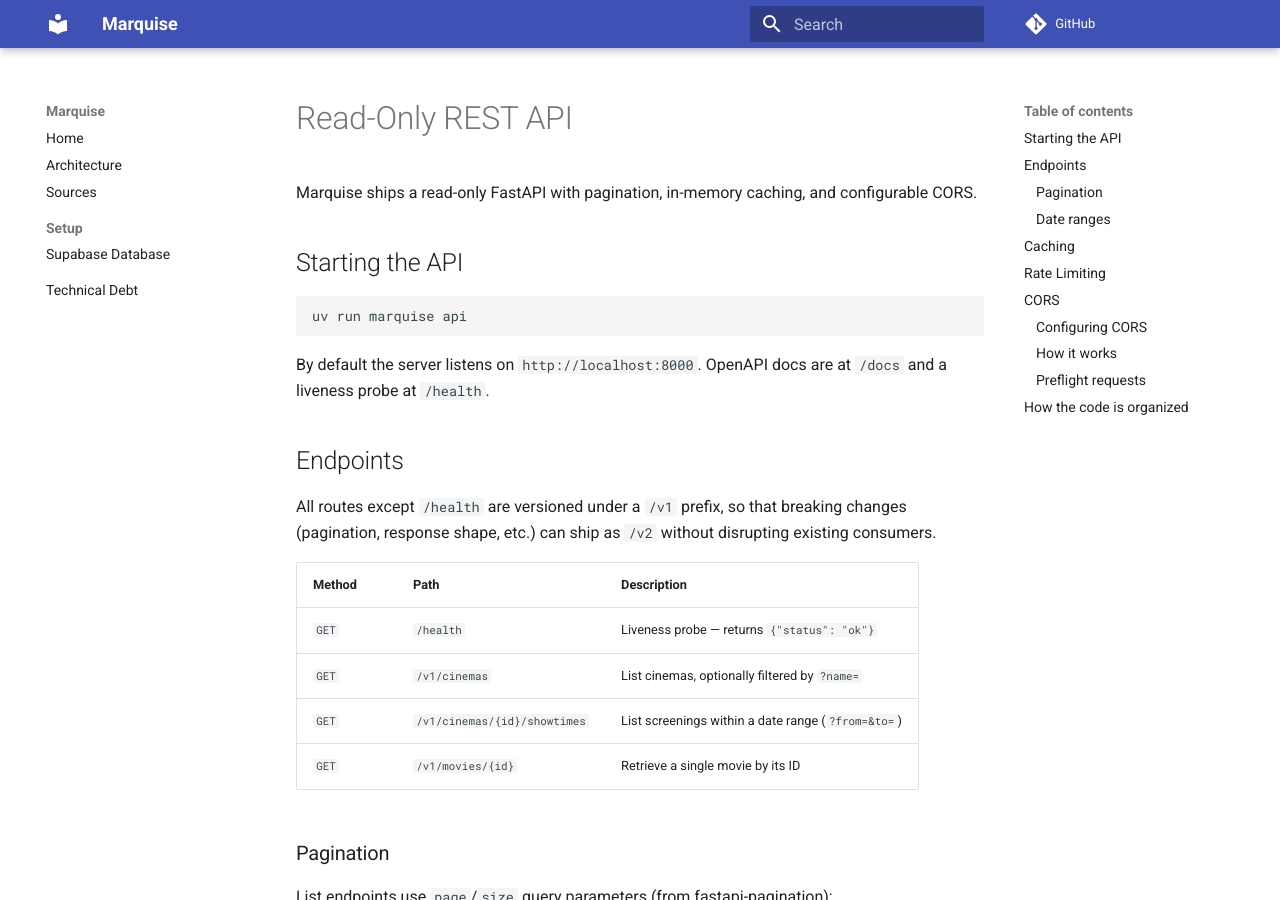
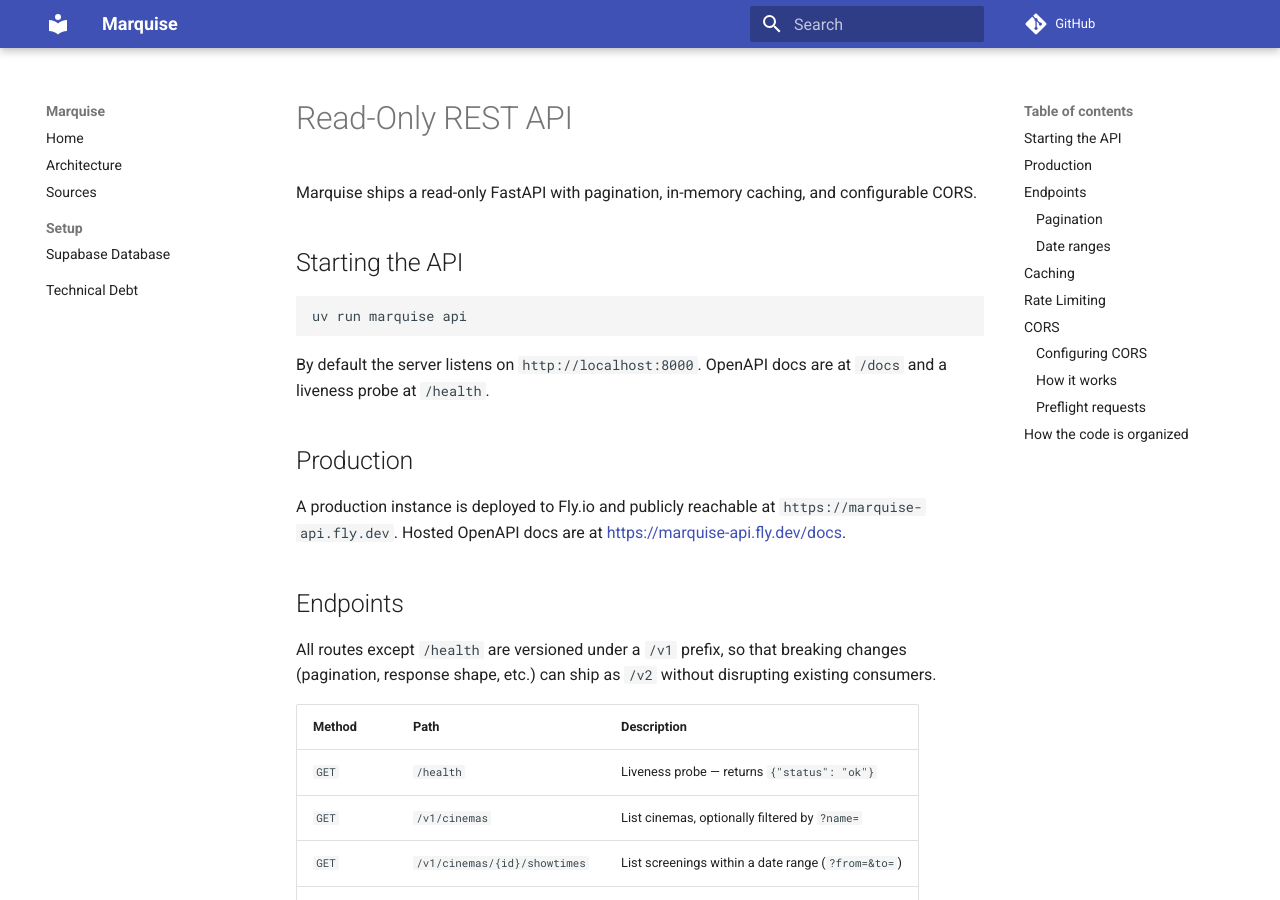
Before and after one commit to ArnaudJalbert/marquise, an MkDocs documentation site: the page built from docs/api.md, in a window 1280 px wide and 900 px high. Built offline with MkDocs 1.6.1 and Material for MkDocs 9.7.7, drawn with Linux system fonts in a browser that asks for light colours; comment, search, counter and statistics services are not loaded.

Commit message:
docs(deployment): document live API URL and add post-deploy smoke test
Documents the production API base URL (https://marquise-api.fly.dev) in
README and docs so it's discoverable without Fly CLI access, and adds an
automated smoke-test step to the Fly deploy workflow that hits /health,
/ready, and /v1/cinemas and fails the deploy if any of them don't respond.

Closes #123.

```diff
--- a/docs/api.md
+++ b/docs/api.md
@@ -10,6 +10,12 @@ uv run marquise api
 
 By default the server listens on `http://localhost:8000`. OpenAPI docs are at
 `/docs` and a liveness probe at `/health`.
+
+## Production
+
+A production instance is deployed to Fly.io and publicly reachable at
+`https://marquise-api.fly.dev`. Hosted OpenAPI docs are at
+[https://marquise-api.fly.dev/docs](https://marquise-api.fly.dev/docs).
 
 ## Endpoints
 
--- a/pyproject.toml
+++ b/pyproject.toml
@@ -1,6 +1,6 @@
 [project]
 name = "marquise"
-version = "0.21.0"
+version = "0.21.1"
 description = "Add your description here"
 readme = "README.md"
 requires-python = ">=3.13"
```
Also changed, not shown: CHANGELOG.md (+6 -0 lines), README.md (+9 -0 lines), docs/index.md (+2 -0 lines), 2 other files.
